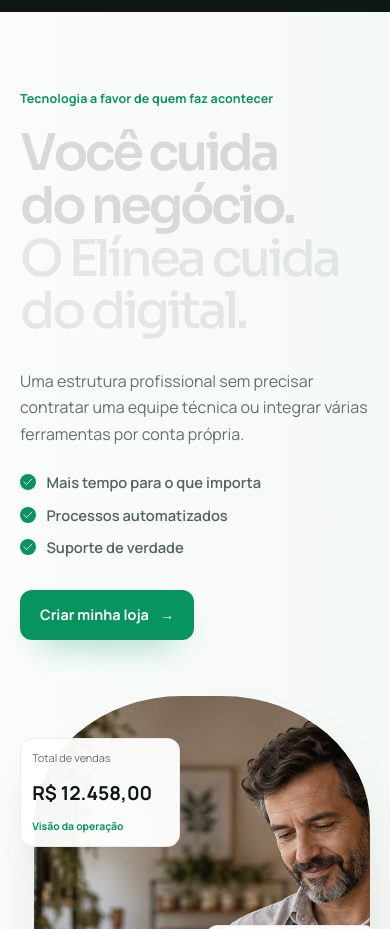
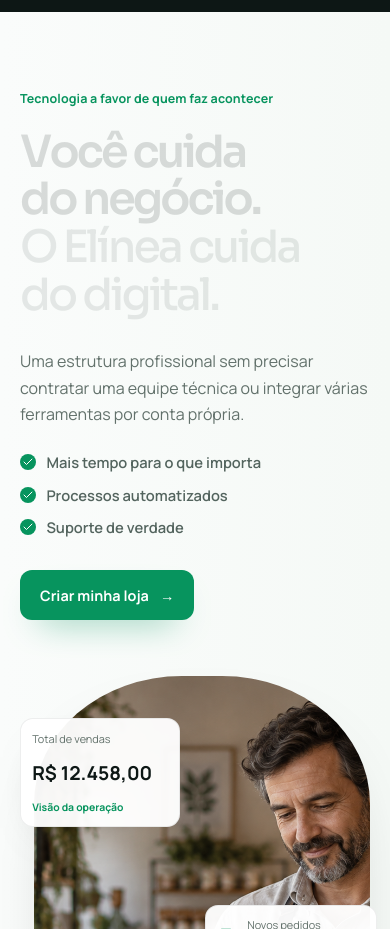
Before and after one commit to xploter13/elinea-site, a Nuxt app: page / in a window 390 px wide. Shown: the part 3040-3969 px from the top of the page. Built offline with nearby package versions, Linux system fonts and the light colour scheme.

Commit message:
Ajusta fonte do título da operação e espaçamento.

```diff
--- a/app/assets/css/main.css
+++ b/app/assets/css/main.css
@@ -141,7 +141,8 @@
 
 /* Operation */
 .operation { background: linear-gradient(90deg, #fafcfb 0%, #f5f9f6 100%); }
-.operation-title__line { display: block; overflow: hidden; padding-bottom: .07em; }
+.operation-title { font-size: clamp(3rem, 4.7vw, 4.6rem); }
+.operation-title__line { display: block; padding-block: .035em .07em; }
 .operation-title__text { display: block; white-space: nowrap; }
 .operation-title__char { display: inline-block; }
 .operation-title__text--muted { color: #61706b; font-weight: 450; }
@@ -221,6 +222,7 @@
   .split-layout { grid-template-columns: .9fr 1.1fr; gap: 3rem; }
   .desktop-nav { display: none; }.login-link { margin-left: auto; }.menu-toggle { display: grid; }
   .site-title { font-size: clamp(3.2rem, 7.2vw, 5.4rem); }
+  .operation-title { font-size: clamp(3rem, 5.8vw, 4.6rem); }
   .sale-map { min-height: 580px; }.sale-note { display: none; }
   .ecosystem-module { min-width: 96px; min-height: 68px; }
   .operation-scene { min-height: 590px; }.metric-stack { right: 0; }
@@ -240,6 +242,7 @@
   :root { --section-space: clamp(4.5rem, 20vw, 7rem); --gutter: 1.25rem; }
   .chapter { min-height: auto; align-items: stretch; }.split-layout { grid-template-columns: 1fr; gap: 3.5rem; }
   .site-title { font-size: clamp(2.8rem, 13vw, 4.5rem); line-height: .97; }.site-copy { font-size: 1rem; line-height: 1.65; }
+  .operation-title { font-size: clamp(2.35rem, 11.4vw, 4rem); }
   .premium-header { background: rgba(5,18,15,.22); backdrop-filter: blur(10px); }.premium-header.is-scrolled { background: rgba(255,255,255,.96); }
   .header-inner { min-height: 68px; }.site-logo { width: 114px; }.login-link, .header-cta { display: none !important; }.menu-toggle { margin-left: auto; }
   .hero-home, .hero-layout { min-height: max(760px, 100svh); }.hero-photo { object-position: 66% center; }.hero-overlay { background: linear-gradient(180deg, rgba(4,17,14,.88) 0%, rgba(4,17,14,.72) 58%, rgba(4,17,14,.48) 100%); }.hero-layout { align-items: flex-start; padding-top: clamp(9rem, 25vh, 13rem); }.hero-copy { width: 100%; }.hero-title { font-size: clamp(3.3rem, 15.5vw, 5rem); }.hero-support { max-width: 32rem; font-size: 1rem; }.hero-actions { align-items: flex-start; flex-direction: column; }
```
